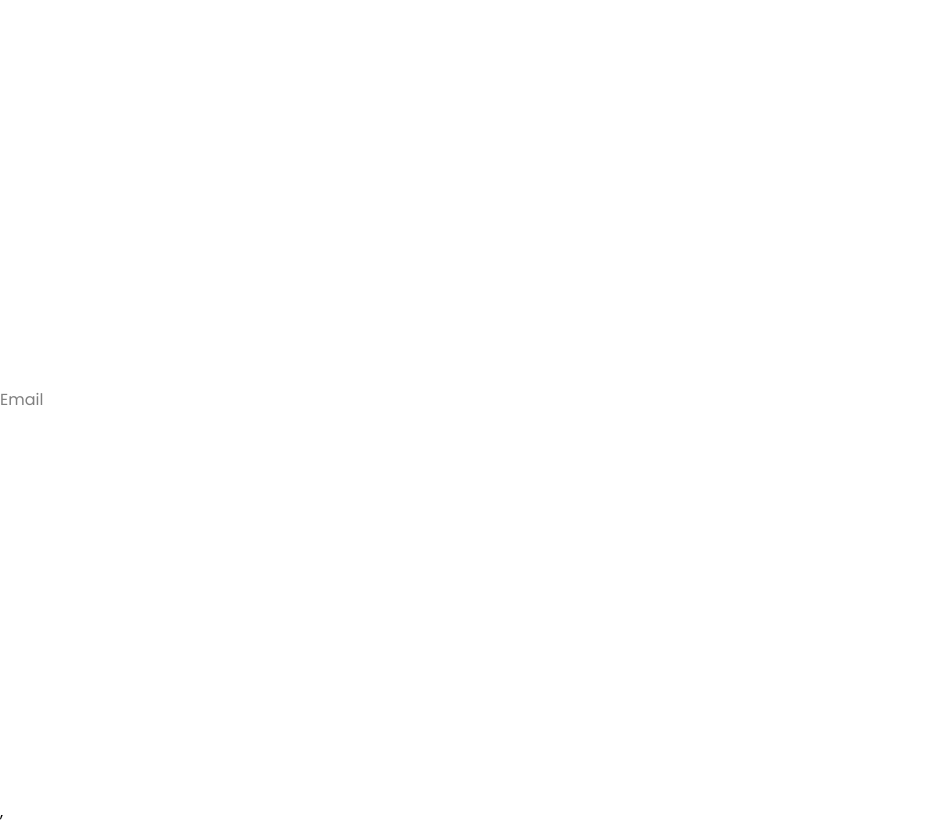
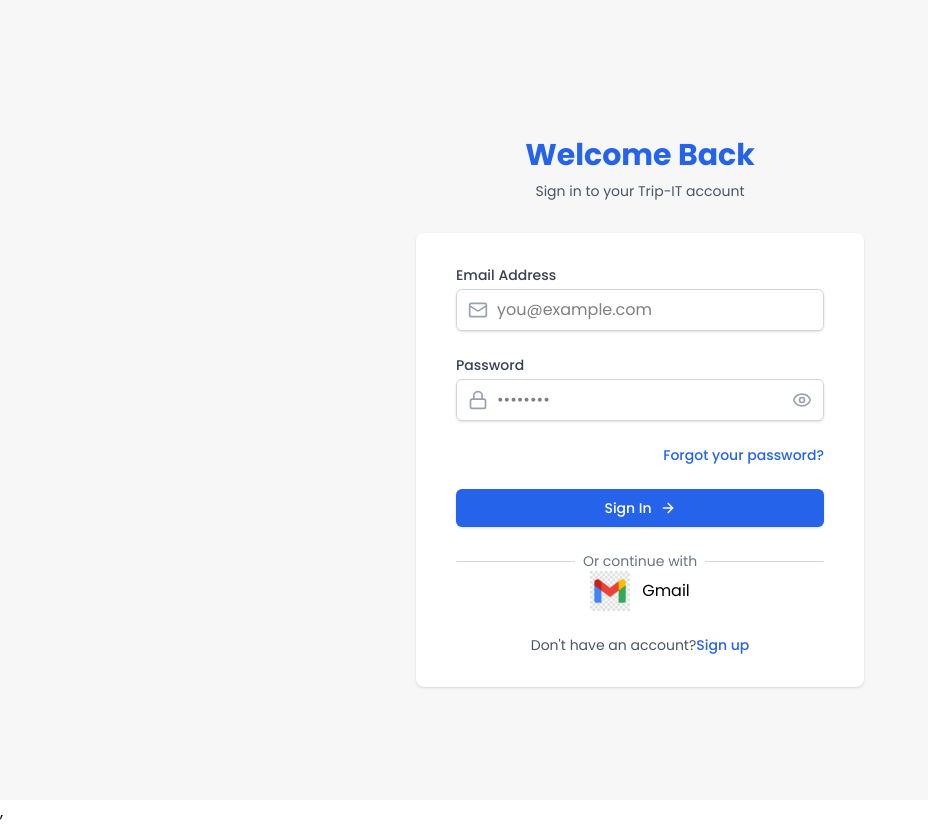
Before and after one commit to ukeje71/AI--RAVEL-PLANNER, a React (Vite) app: page /signin in a window 1280 px wide. Shown: the whole page, without its empty margins (0-928 px from the left). Built offline with nearby package versions, Linux system fonts and the light colour scheme.

Commit message:
Feature:Built signin UI

```diff
--- a/src/Pages/SigninPage.jsx
+++ b/src/Pages/SigninPage.jsx
@@ -1,15 +1,185 @@
-import React from 'react'
+import React, { useState } from "react";
+import { useNavigate } from "react-router";
+import {
+  Mail,
+  Lock,
+  Eye,
+  EyeOff,
+  ArrowRight,
+  Github,
 
+} from "lucide-react";
+// Image import
+import Gmail from "../assets/Images/Gmail.jpeg"
 const SigninPage = () => {
+  const navigate = useNavigate();
+  const [formData, setFormData] = useState({
+    email: "",
+    password: "",
+  });
+  const [showPassword, setShowPassword] = useState(false);
+  const [isLoading, setIsLoading] = useState(false);
+
+  const handleChange = (e) => {
+    const { name, value } = e.target;
+    setFormData((prev) => ({ ...prev, [name]: value }));
+  };
+
+  const handleSubmit = (e) => {
+    e.preventDefault();
+    setIsLoading(true);
+    // Add your login logic here
+    console.log("Login data:", formData);
+    setTimeout(() => {
+      setIsLoading(false);
+      navigate("/dashboard");
+    }, 1500);
+  };
+
   return (
-    <div className='h-screen w-[90vw] flex items-center'>
-        <form action="#">
-            <label htmlFor="Email /"></label>
-      <input type="email"  placeholder='Email'/>
+    <div className="min-h-screen bg-[#F7F7F7] flex flex-col justify-center py-12 px-4 sm:px-6 lg:px-8">
+      <div className="sm:mx-auto sm:w-full sm:max-w-md">
+        <h2 className="mt-6 text-center text-3xl font-bold text-[#2563EB]">
+          Welcome Back
+        </h2>
+        <p className="mt-2 text-center text-sm text-gray-600">
+          Sign in to your Trip-IT account
+        </p>
+      </div>
 
-        </form>
+      <div className="mt-8 sm:mx-auto sm:w-full sm:max-w-md">
+        <div className="bg-white py-8 px-4 shadow sm:rounded-lg sm:px-10">
+          <form className="space-y-6" onSubmit={handleSubmit}>
+            {/* Email Field */}
+            <div>
+              <label
+                htmlFor="email"
+                className="block text-sm font-medium text-gray-700"
+              >
+                Email Address
+              </label>
+              <div className="mt-1 relative rounded-md shadow-sm">
+                <div className="absolute inset-y-0 left-0 pl-3 flex items-center pointer-events-none">
+                  <Mail className="h-5 w-5 text-gray-400" />
+                </div>
+                <input
+                  id="email"
+                  name="email"
+                  type="email"
+                  autoComplete="email"
+                  required
+                  value={formData.email}
+                  onChange={handleChange}
+                  className="focus:ring-[#2563EB] focus:border-[#2563EB] block w-full pl-10 pr-3 py-2 border border-gray-300 rounded-md"
+                  placeholder="you@example.com"
+                />
+              </div>
+            </div>
+
+            {/* Password Field */}
+            <div>
+              <label
+                htmlFor="password"
+                className="block text-sm font-medium text-gray-700"
+              >
+                Password
+              </label>
+              <div className="mt-1 relative rounded-md shadow-sm">
+                <div className="absolute inset-y-0 left-0 pl-3 flex items-center pointer-events-none">
+                  <Lock className="h-5 w-5 text-gray-400" />
+                </div>
+                <input
+                  id="password"
+                  name="password"
+                  type={showPassword ? "text" : "password"}
+                  autoComplete="current-password"
+                  required
+                  value={formData.password}
+                  onChange={handleChange}
+                  className="focus:ring-[#2563EB] focus:border-[#2563EB] block w-full pl-10 pr-10 py-2 border border-gray-300 rounded-md"
+                  placeholder="••••••••"
+                />
+                <button
+                  type="button"
+                  className="absolute inset-y-0 right-0 pr-3 flex items-center"
+                  onClick={() => setShowPassword(!showPassword)}
+                >
+                  {showPassword ? (
+                    <EyeOff className="h-5 w-5 text-gray-400 hover:text-gray-500" />
+                  ) : (
+                    <Eye className="h-5 w-5 text-gray-400 hover:text-gray-500" />
+                  )}
+                </button>
+              </div>
+            </div>
+
+            {/* Forgot Password */}
+            <div className="flex items-center justify-end">
+              <button
+                type="button"
+                onClick={() => navigate("/forgot-password")}
+                className="text-sm font-medium text-[#2563EB] hover:text-blue-700 hover:underline"
+              >
+                Forgot your password?
+              </button>
+            </div>
+
+            {/* Login Button */}
+            <div>
+              <button
+                type="submit"
+                disabled={isLoading}
+                className={`w-full flex justify-center items-center py-2 px-4 border border-transparent rounded-md shadow-sm text-sm font-medium text-white bg-[#2563EB] hover:bg-blue-700 focus:outline-none focus:ring-2 focus:ring-offset-2 focus:ring-[#2563EB] transition-colors ${
+                  isLoading ? "opacity-75 cursor-not-allowed" : ""
+                }`}
+              >
+                {isLoading ? (
+                  "Signing in..."
+                ) : (
+                  <>
+                    Sign In <ArrowRight className="ml-2 h-4 w-4" />
+                  </>
+                )}
+              </button>
+            </div>
+          </form>
+
+          {/* Divider */}
+          <div className="mt-6">
+            <div className="relative">
+              <div className="absolute inset-0 flex items-center">
+                <div className="w-full border-t border-gray-300" />
+              </div>
+              <div className="relative flex justify-center text-sm">
+                <span className="px-2 bg-white text-gray-500">
+                  Or continue with
+                </span>
+              </div>
+            </div>
+
+            {/* Social Login Options */}
+            <div className="flex flex-row items-center justify-center gap-3">
+              <img src={Gmail} alt="gmailicon" className="h-10 w-10"/>
+              <p>Gmail</p>
+            </div>
+          </div>
+
+          {/* Sign Up Link */}
+          <div className="mt-6 text-center">
+            <p className="text-sm text-gray-600">
+              Don't have an account?
+              <button
+                onClick={() => navigate("/signup")}
+                className="font-medium text-[#2563EB] hover:text-blue-700 hover:underline"
+              >
+                Sign up
+              </button>
+            </p>
+          </div>
+        </div>
+      </div>
     </div>
-  )
-}
+  );
+};
 
-export default SigninPage
+export default SigninPage;
```
Also changed, not shown: src/assets/Images/Gmail.jpeg (added), src/assets/Images/Vector.png (added).
